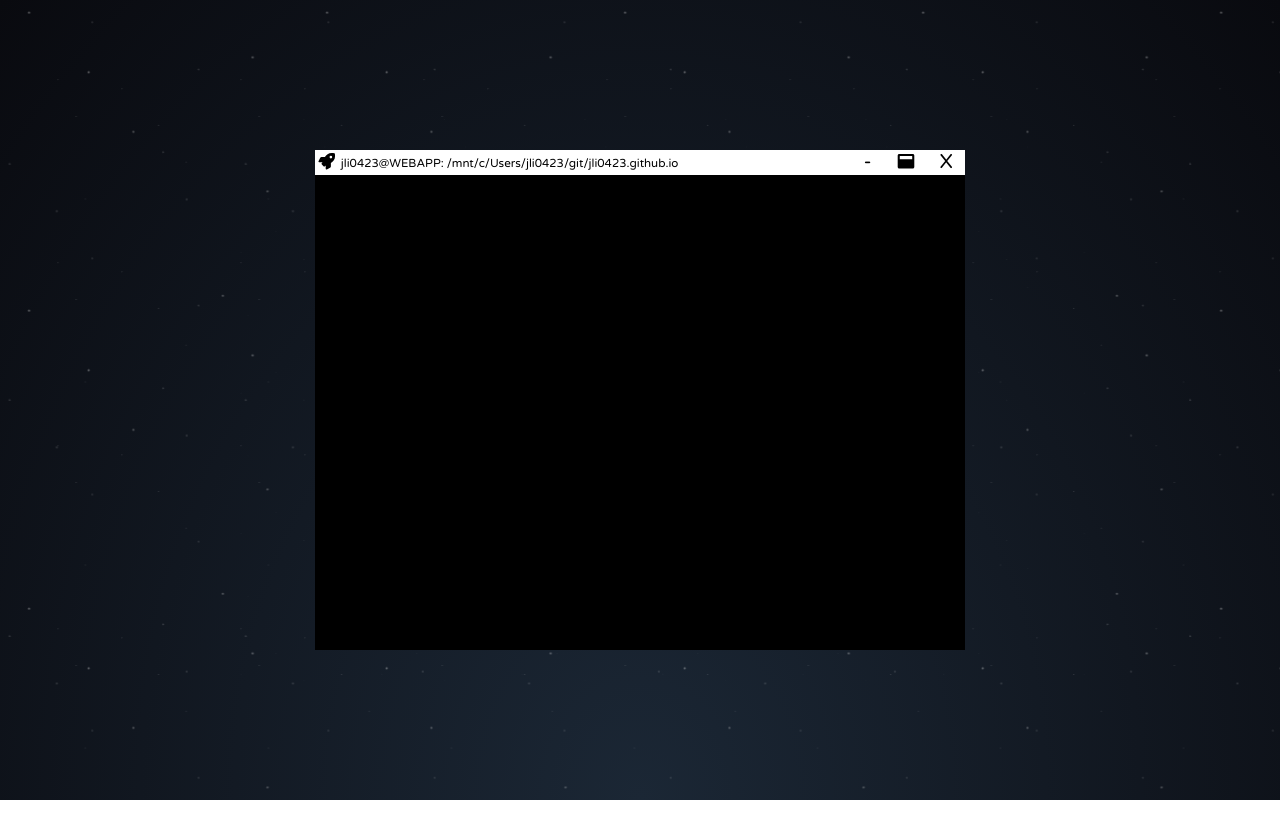
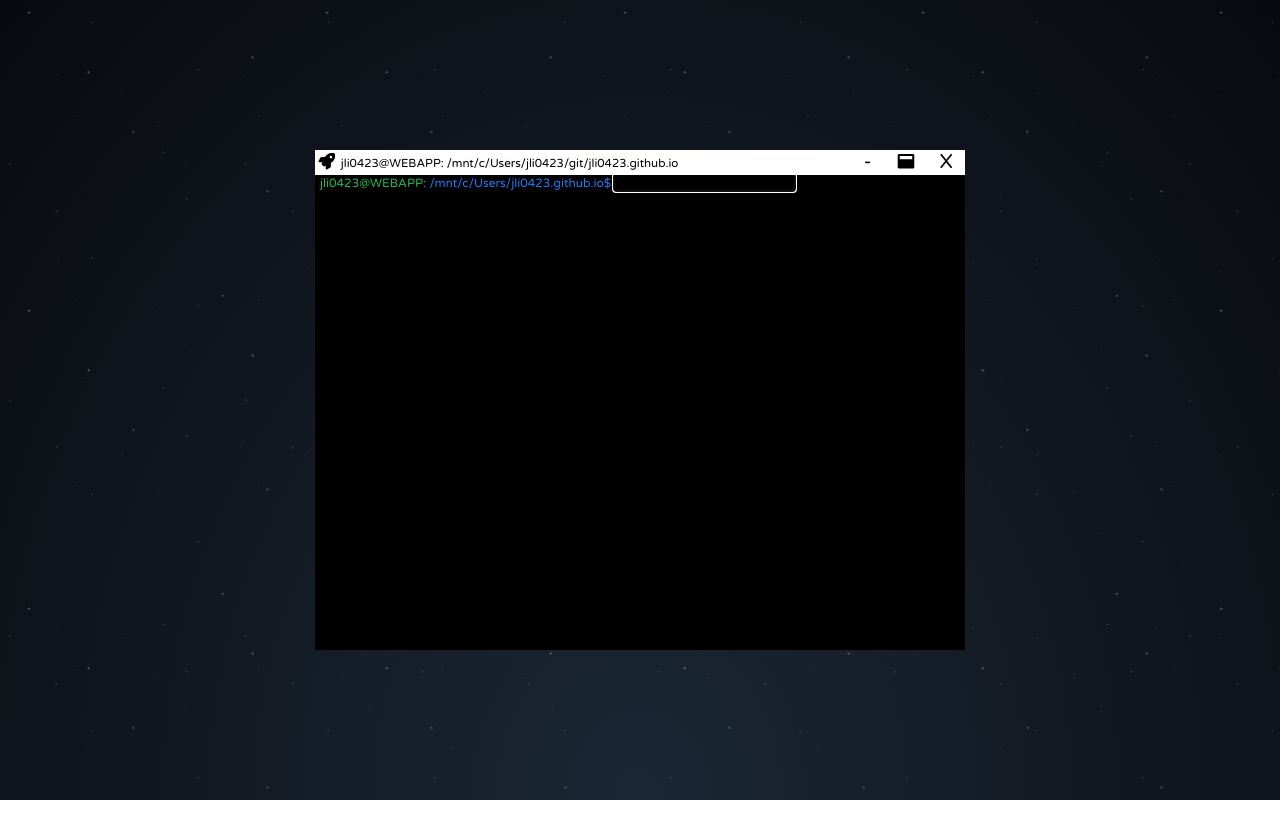
Before and after one commit to justinli0423/home, a React (Create React App) app: page / in a window 1280 px wide. Shown: the top 838 px of the page. Built offline with nearby package versions, Linux system fonts and the light colour scheme.

Commit message:
added userinput

```diff
--- /dev/null
+++ b/src/Components/CommandLine.js
@@ -0,0 +1,21 @@
+import React, { Component } from 'react';
+import styled from 'styled-components';
+
+import UserInterface from './UserInput';
+
+import Colors from './Data/Colors';
+import CommandPrompt from './Data/CommandPrompt';
+
+export default class CommandLine extends Component {
+  componentDidMount() {
+    this.setState({
+      userExperience: true,
+    });
+  }
+
+  render() {
+    return (
+      <UserInterface />
+    );
+  }
+}
--- a/src/Components/Data/Colors.js
+++ b/src/Components/Data/Colors.js
@@ -1,5 +1,6 @@
 const colors = {
   green: '#1db954',
+  darkBlue: '#197cf3',
   darkGreen: '#1aa34a',
   white: '#ffffff',
   lightGrey: '#eeeeee',
--- /dev/null
+++ b/src/Components/Data/CommandPrompt.js
@@ -0,0 +1,8 @@
+const Prompt = {
+  initializeStatement: [
+    'jli0423@WEBAPP: ',
+    '/mnt/c/Users/jli0423.github.io$ ',
+  ],
+};
+
+export default Prompt;
--- a/src/Components/MainFrame.js
+++ b/src/Components/MainFrame.js
@@ -3,6 +3,7 @@ import styled from 'styled-components';
 import { FontAwesomeIcon } from '@fortawesome/react-fontawesome';
 import { faWindowMaximize, faRocket } from '@fortawesome/free-solid-svg-icons';
 
+import CommandLine from './CommandLine';
 import Colors from './Data/Colors';
 
 const frameTitle = 'jli0423@WEBAPP: /mnt/c/Users/jli0423/git/jli0423.github.io';
@@ -36,6 +37,7 @@ export default class MainFrame extends Component {
             X
           </WindowsTool>
         </WindowsNavBarRight>
+        <CommandLine />
       </Wrapper>
     );
   }
--- /dev/null
+++ b/src/Components/UserInput.js
@@ -0,0 +1,46 @@
+import React from 'react';
+import styled from 'styled-components';
+
+import Colors from './Data/Colors';
+import CommandPrompt from './Data/CommandPrompt';
+
+const UserInterface = () => (
+  <UserInputFields>
+    <UserInputLabelUser htmlFor="UserInput">
+      { CommandPrompt.initializeStatement[0] }
+    </UserInputLabelUser>
+    <UserInputLabelLocation htmlFor="UserInput">
+      { CommandPrompt.initializeStatement[1] }
+    </UserInputLabelLocation>
+    <UserInput name="userInput" id="UserInput" autoFocus />
+  </UserInputFields>
+);
+
+const UserInputFields = styled.div`
+  display: block;
+  width: 100%;
+  height: auto;
+  margin-top: 2em;
+  color: ${Colors.white};
+  font-size: 1.2em;
+  padding-left: 5px;
+`;
+
+const UserInput = styled.input`
+  background-color: ${Colors.transparent};
+  border: none;
+  color: ${Colors.white};
+  &::-ms-clear {
+    display: none;
+  }
+`;
+
+const UserInputLabelLocation = styled.span`
+  color: ${Colors.darkBlue};
+`;
+const UserInputLabelUser = styled.span`
+  color: ${Colors.green};
+`;
+
+
+export default UserInterface;
--- a/src/index.css
+++ b/src/index.css
@@ -5,4 +5,11 @@ body {
   font-size: 62.5%;
   box-sizing: border-box;
   overflow: hidden;
+  -webkit-touch-callout: none; /* iOS Safari */
+  -webkit-user-select: none; /* Safari */
+   -khtml-user-select: none; /* Konqueror HTML */
+     -moz-user-select: none; /* Firefox */
+      -ms-user-select: none; /* Internet Explorer/Edge */
+          user-select: none; /* Non-prefixed version, currently
+                                supported by Chrome and Opera */
 }
```
